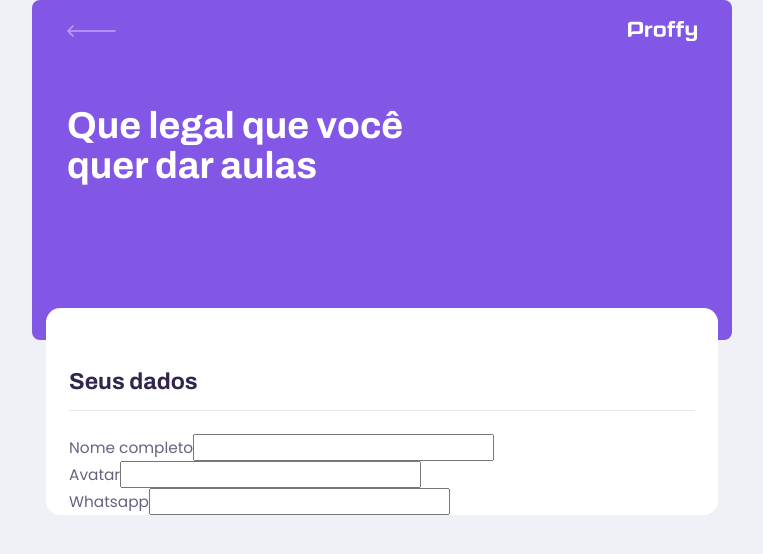
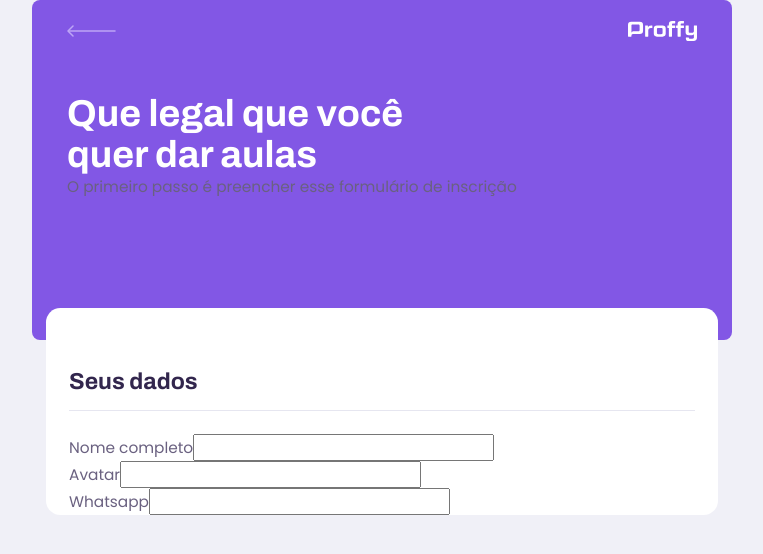
Before and after one commit to silas-junior/Proffy, a React (Create React App) app in the folder web/: page /dar-aulas in a window 1280 px wide. Shown: the top 554 px of the page, without its empty margins (258-1021 px from the left). Built offline with nearby package versions, Linux system fonts and the light colour scheme.

Commit message:
description props added

```diff
--- a/web/src/components/PageHeader/index.tsx
+++ b/web/src/components/PageHeader/index.tsx
@@ -8,6 +8,7 @@ import './styles.css';
 
 interface PageHeaderProps {
     title: string;
+    description?: string;
 }
 
 const PageHeader:  React.FC<PageHeaderProps> = (props) => {
@@ -23,6 +24,7 @@ const PageHeader:  React.FC<PageHeaderProps> = (props) => {
 
             <div className="header-content">
                 <strong>{props.title}</strong>
+                { props.description && <p>{ props.description }</p> }
                 {props.children}
             </div>
         </header>
```
Lines whose indentation alone changed are shown as unchanged.
